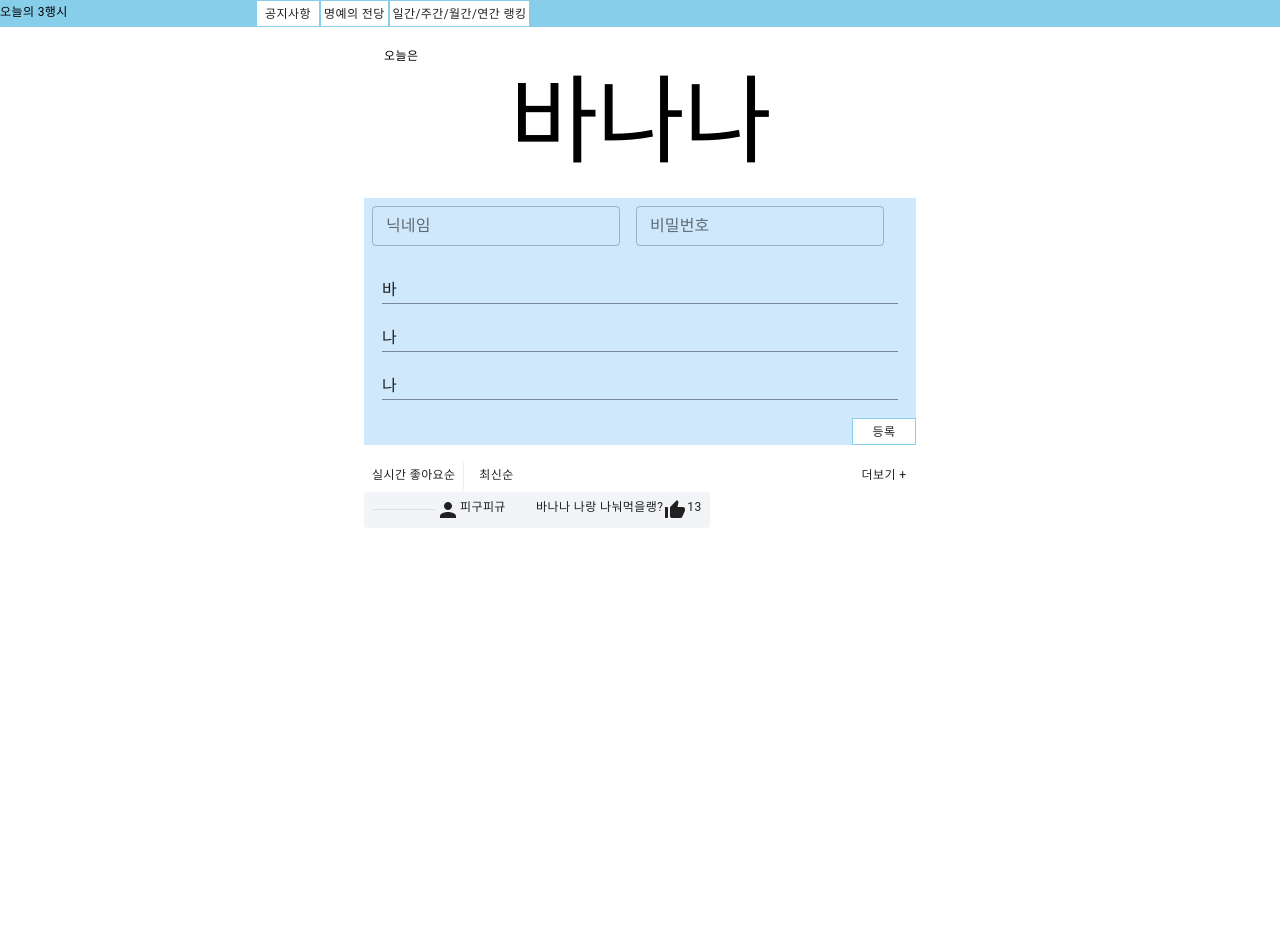
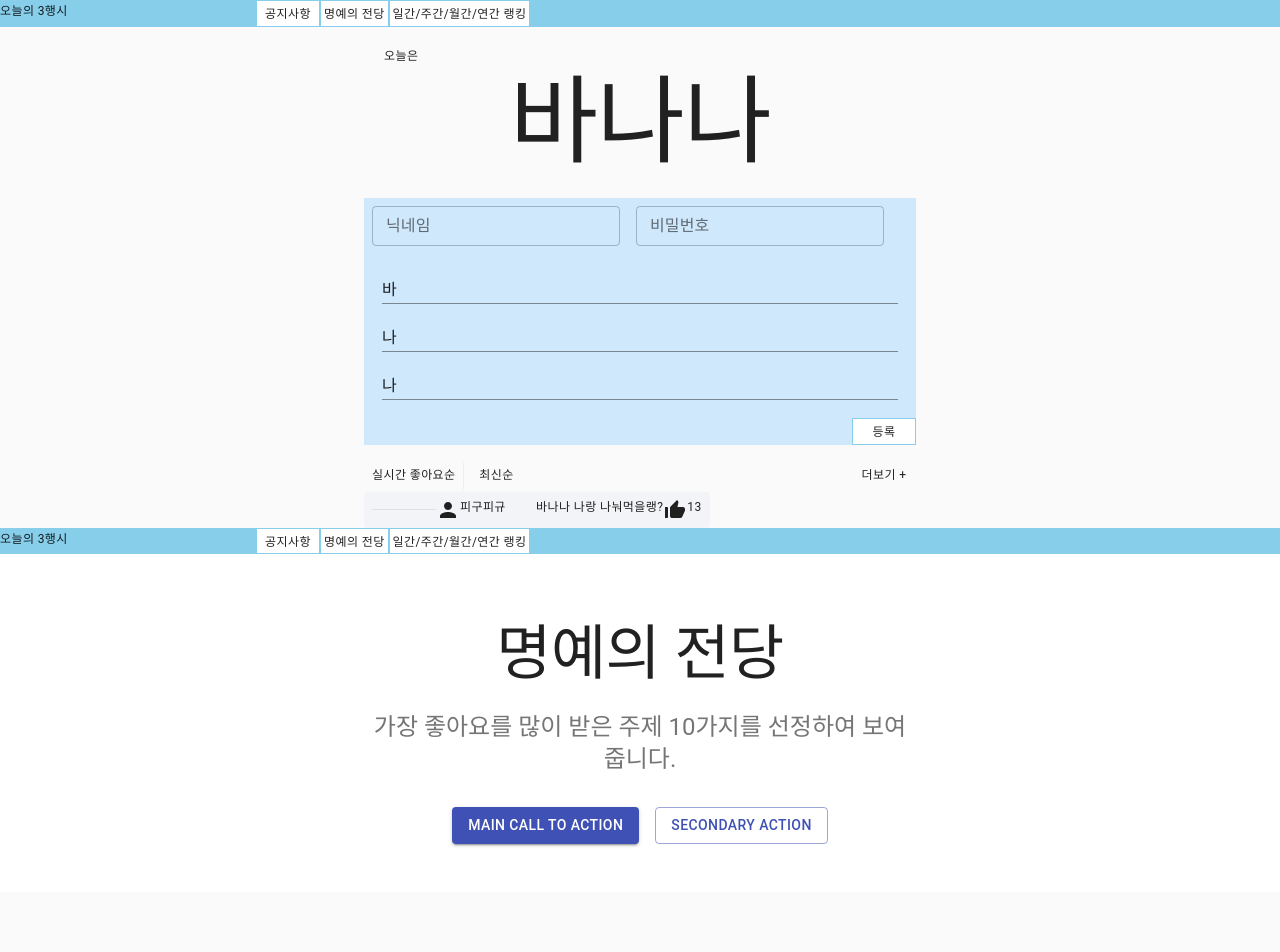
Before and after one commit to UUUNG/Today-s-Acrostic-Poem, a React (Create React App) app: page /HOFPage in a window 1280 px wide. Shown: the top 952 px of the page. Before the commit the page ends 800 px from the top, so only its background shows below. Built offline with nearby package versions, Linux system fonts and the light colour scheme.

Commit message:
refactor : organisms의 GridContainer를 molecules의 Grids와 GridHead로 쪼갬

```diff
--- a/src/App.js
+++ b/src/App.js
@@ -1,5 +1,6 @@
 import './App.css';
 import MainPage from './pages/MainPage';
+import HOFPage from './pages/HOFPage';
 
 
 function App() {
@@ -7,6 +8,7 @@ function App() {
   return (
     <div>
       <MainPage/>
+      <HOFPage/>
     </div>
   );
 }
--- /dev/null
+++ b/src/components/molecules/GridHead.js
@@ -0,0 +1,19 @@
+import React from 'react';
+import Typography from '@material-ui/core/Typography';
+import Container from '@material-ui/core/Container';
+
+const GridHead = () => {
+
+  return (
+    <Container maxWidth="sm">
+        <Typography component="h1" variant="h2" align="center" color="textPrimary" gutterBottom>
+            명예의 전당
+        </Typography>
+        <Typography variant="h5" align="center" color="textSecondary" paragraph>
+            가장 좋아요를 많이 받은 주제 10가지를 선정하여 보여줍니다.
+        </Typography>
+
+    </Container>
+  )
+}
+export default GridHead;
--- /dev/null
+++ b/src/components/molecules/Grids.js
@@ -0,0 +1,93 @@
+import React from 'react';
+import Grid from '@material-ui/core/Grid';
+import Hidden from '@material-ui/core/Hidden';
+import Popup from 'reactjs-popup';
+import Button from '@material-ui/core/Button';
+import Card from '@material-ui/core/Card';
+import CardContent from '@material-ui/core/CardContent';
+import CardMedia from '@material-ui/core/CardMedia';
+
+import Typography from '@material-ui/core/Typography';
+import { makeStyles } from '@material-ui/core/styles';
+
+import ThumbUpAltIcon from '@material-ui/icons/ThumbUpAlt';
+import PersonIcon from '@material-ui/icons/Person';
+
+
+const useStyles = makeStyles((theme) => ({
+    icon: {
+      marginRight: theme.spacing(2),
+    },
+    heroContent: {
+      backgroundColor: theme.palette.background.paper,
+      padding: theme.spacing(8, 0, 6),
+    },
+    heroButtons: {
+      marginTop: theme.spacing(4),
+    },
+    cardGrid: {
+      paddingTop: theme.spacing(8),
+      paddingBottom: theme.spacing(8),
+    },
+    card: {
+      height: '100%',
+      display: 'flex',
+      flexDirection: 'column',
+    },
+    cardMedia: {
+      paddingTop: '56.25%', // 16:9
+    },
+    cardContent: {
+      flexGrow: 1,
+    },
+    footer: {
+      backgroundColor: theme.palette.background.paper,
+      padding: theme.spacing(6),
+    },
+  }));
+
+const cards = [1, 2, 3, 4, 5, 6, 7, 8, 9, 10];
+
+const Grids = () => {
+    const classes = useStyles();
+    const [open, setOpen] = React.useState(false);
+
+    return (
+        <Grid container spacing={5}>
+        {cards.map((card) => (
+            <Grid item key={card} xs={12} sm={6} md={4}>
+                <Card className={classes.card}>
+                <Popup trigger={
+                    <Button style={{display:'flex',justifyContent:'space-between',backgroundColor:'#f2f4f7',borderColor:'1px solid black'}}
+                    onClick={() => setOpen(!open)}>
+                        <CardContent className={classes.cardContent}>
+                        <Hidden xsDown>
+                            <CardMedia className={classes.cardMedia} image="https://cdn.pixabay.com/photo/2014/12/21/23/39/bananas-575773_960_720.png" title="Image title"/>
+                        </Hidden>
+                        <Typography gutterBottom variant="h4" component="h2"> 바나나 </Typography>
+                        <ThumbUpAltIcon /> 100
+                        </CardContent>
+                    </Button>
+                } position="right center">
+                        {/* 클릭 시 팝업 출력 부분 */}
+                        <div style={{display:'flex', backgroundColor:'#f2f4f7'}}>
+                            <div style={{display:'flex'}}>
+                                <div style={{display:'flex', minWidth: '100px'}}>
+                                    <PersonIcon />
+                                    <Typography variant="caption"style={{textAlign:'center'}}>피구피규</Typography>
+                                </div>
+                                <Typography variant="caption" style={{textAlign:'center'}}>바나나 나랑 나눠먹을랭?</Typography>
+                            </div>
+                            <div style={{display:'flex'}}>
+                                <ThumbUpAltIcon />
+                                <Typography variant="caption" style={{textAlign:'center'}}>13</Typography>
+                            </div>
+                        </div>
+                    </Popup>
+                </Card>
+            </Grid>
+        ))}
+     </Grid>
+    )
+  }
+  export default Grids;
--- /dev/null
+++ b/src/components/organisms/GridContainer.js
@@ -0,0 +1,105 @@
+import React from 'react';
+import Button from '@material-ui/core/Button';
+import CssBaseline from '@material-ui/core/CssBaseline';
+import Grid from '@material-ui/core/Grid';
+import Typography from '@material-ui/core/Typography';
+import { makeStyles } from '@material-ui/core/styles';
+import Container from '@material-ui/core/Container';
+import Link from '@material-ui/core/Link';
+
+import HeadContainer from './HeadContainer';
+import Grids from '../molecules/Grids';
+import GridHead from '../molecules/GridHead';
+
+function Copyright() {
+  return (
+    <Typography variant="body2" color="textSecondary" align="center">
+      {'Copyright © '}
+      <Link color="inherit" href="https://material-ui.com/">
+        Your Website
+      </Link>{' '}
+      {new Date().getFullYear()}
+      {'.'}
+    </Typography>
+  );
+}
+
+const useStyles = makeStyles((theme) => ({
+  icon: {
+    marginRight: theme.spacing(2),
+  },
+  heroContent: {
+    backgroundColor: theme.palette.background.paper,
+    padding: theme.spacing(8, 0, 6),
+  },
+  heroButtons: {
+    marginTop: theme.spacing(4),
+  },
+  cardGrid: {
+    paddingTop: theme.spacing(8),
+    paddingBottom: theme.spacing(8),
+  },
+  card: {
+    height: '100%',
+    display: 'flex',
+    flexDirection: 'column',
+  },
+  cardMedia: {
+    paddingTop: '56.25%', // 16:9
+  },
+  cardContent: {
+    flexGrow: 1,
+  },
+  footer: {
+    backgroundColor: theme.palette.background.paper,
+    padding: theme.spacing(6),
+  },
+}));
+
+const cards = [1, 2, 3, 4, 5, 6, 7, 8, 9, 10];
+
+export default function GridContainer() {
+  const classes = useStyles();
+
+  return (
+    <React.Fragment>
+      <CssBaseline />
+      <HeadContainer/>
+      <main>
+        {/* Hero unit */}
+        <div className={classes.heroContent}>
+          <GridHead></GridHead>
+          <div className={classes.heroButtons}>
+            <Grid container spacing={2} justify="center">
+            <Grid item>
+                <Button variant="contained" color="primary">
+                Main call to action
+                </Button>
+            </Grid>
+            <Grid item>
+                <Button variant="outlined" color="primary">
+                Secondary action
+                </Button>
+            </Grid>
+            </Grid>
+        </div>
+        </div>
+        <Container className={classes.cardGrid} maxWidth="md">
+        {/* 직접 만든 'Grids' 이름 은근 헷갈려서 나중에 바꿀게 */}
+          <Grids></Grids>
+        </Container>
+      </main>
+      {/* Footer */}
+      <footer className={classes.footer}>
+        <Typography variant="h6" align="center" gutterBottom>
+          Footer
+        </Typography>
+        <Typography variant="subtitle1" align="center" color="textSecondary" component="p">
+          Something here to give the footer a purpose!
+        </Typography>
+        <Copyright />
+      </footer>
+      {/* End footer */}
+    </React.Fragment>
+  );
+}
--- /dev/null
+++ b/src/pages/HOFPage.js
@@ -0,0 +1,13 @@
+import React from 'react';
+import GridContainer from '../components/organisms/GridContainer';
+
+const MainPage = () => {
+
+  return (
+    <div>
+      <GridContainer/>
+    </div>
+
+  )
+}
+export default MainPage;
```
Also changed, not shown: src/components/organisms/PoemListContainer.js (indentation only).
